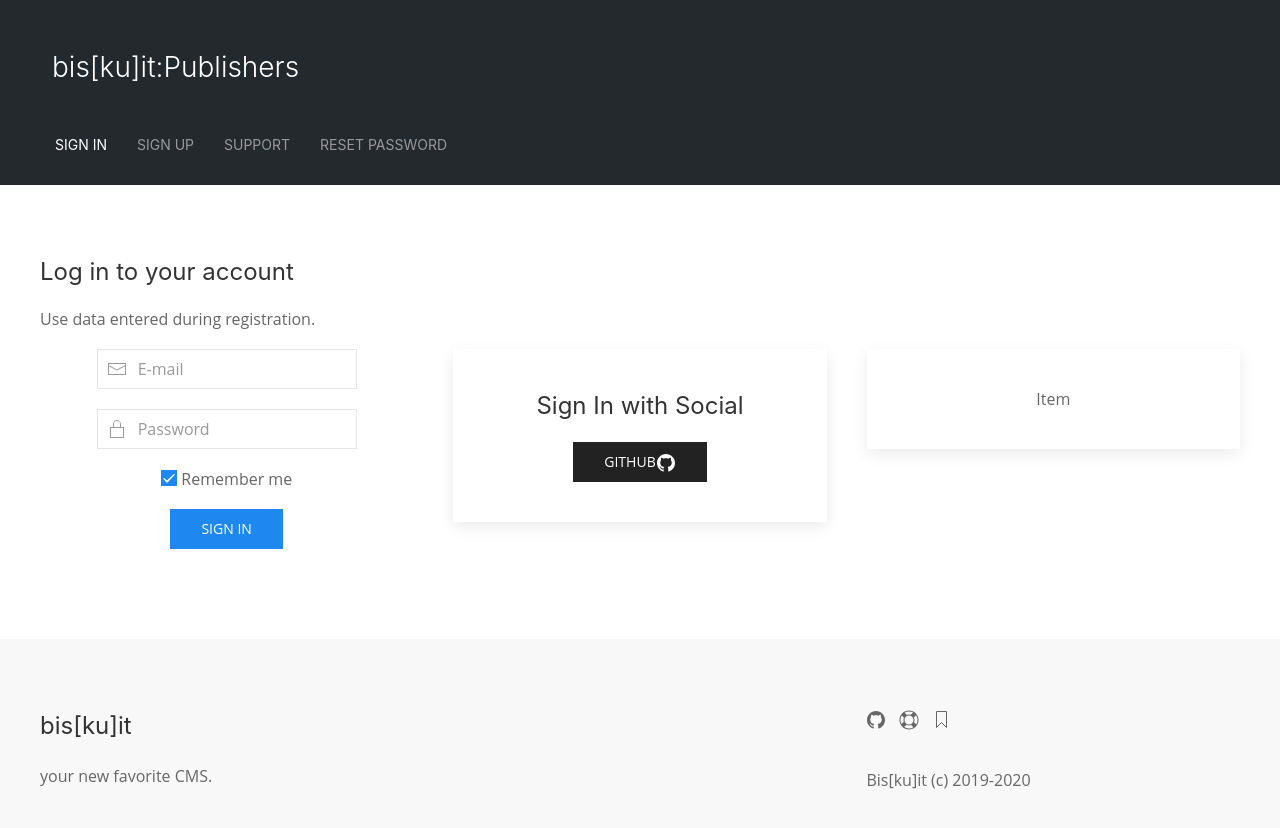
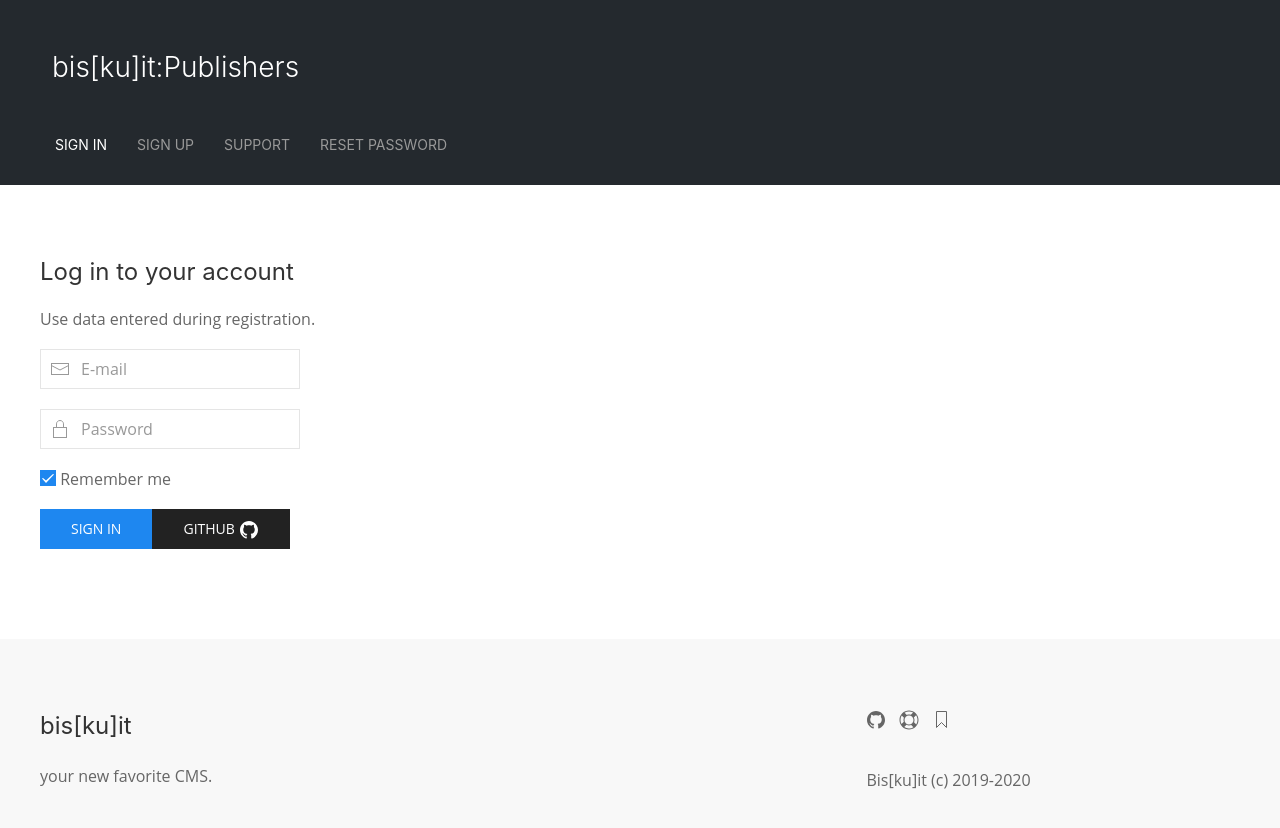
Before and after one commit to biskuitorg/publishers, a Vue app: page /sign-in in a window 1280 px wide. Shown: the top 828 px of the page. Built offline with nearby package versions, Linux system fonts and the light colour scheme.

Commit message:
Fix github button position

```diff
--- a/src/components/SignIn.vue
+++ b/src/components/SignIn.vue
@@ -4,8 +4,6 @@
       <h3>Log in to your account</h3>
       <p>Use data entered during registration.</p>
 
-      <div class="uk-child-width-expand@s uk-text-center" uk-grid>
-        <div>
       <form>
         <div class="uk-margin">
           <div class="uk-inline">
@@ -24,22 +22,9 @@
         </div>
         <div class="uk-margin">
           <button class="uk-button uk-button-primary">Sign in</button>
+          <button class="uk-button uk-button-secondary" uk-icon="github">GitHub </button>
         </div>
       </form>
-        </div>
-        <div>
-          <div class="uk-card uk-card-default uk-card-body">
-            <h3 class="uk-card-title">Sign In with Social</h3>
-            <div class="uk-margin">
-              <button class="uk-button uk-button-secondary" uk-icon="github">GitHub</button>
-            </div>
-          </div>
-        </div>
-        <div>
-          <div class="uk-card uk-card-default uk-card-body">Item</div>
-        </div>
-      </div>
-
 
     </div>
   </div>
--- a/src/components/packages/List.vue
+++ b/src/components/packages/List.vue
@@ -82,11 +82,6 @@
                         </td>
                         <td>
                             <ul class="uk-iconnav">
-                                <li><a uk-icon="check" title="Published"></a></li>
-                            </ul>
-                        </td>
-                        <td>
-                            <ul class="uk-iconnav">
                                 <li><a uk-icon="info" title="Details"></a></li>
                                 <li><a uk-icon="upload" title="Send update"></a></li>
                                 <li><a uk-icon="trash" title="Delete"></a></li>
```
Lines whose indentation alone changed are shown as unchanged.
